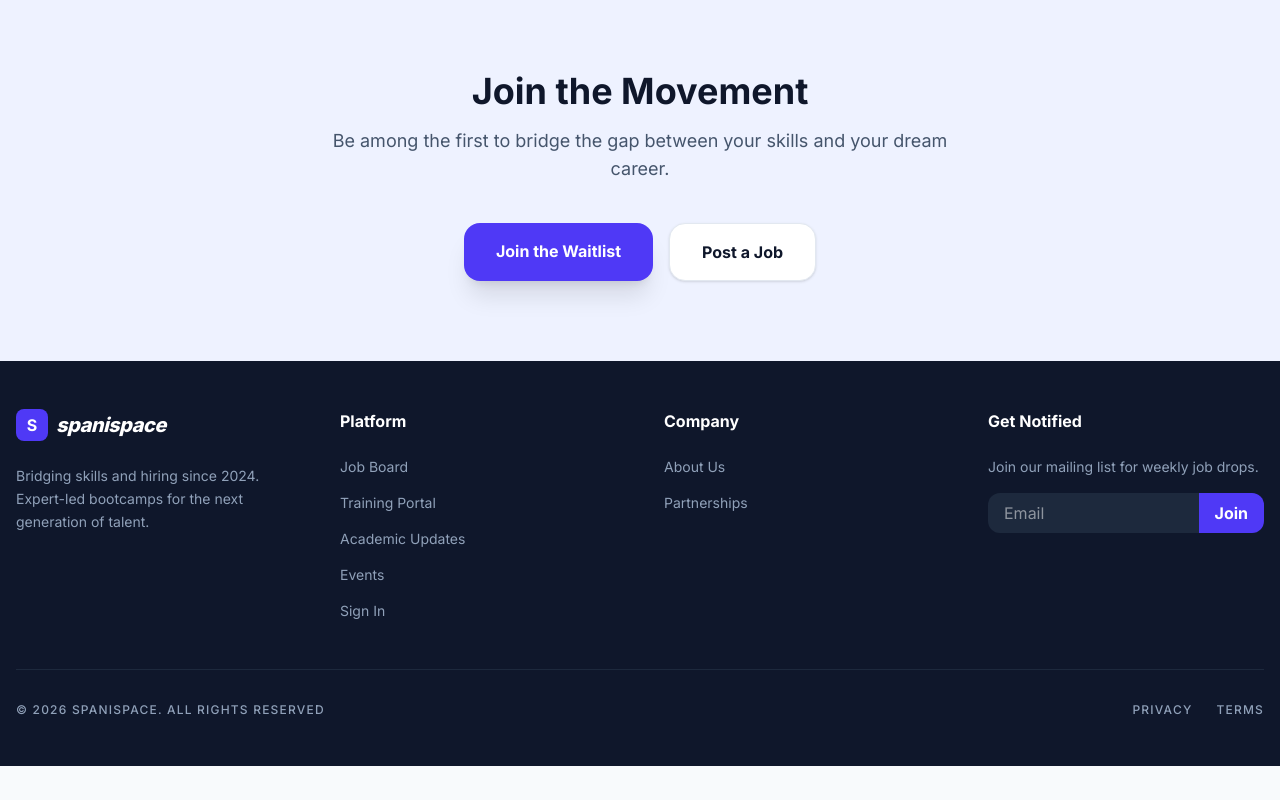
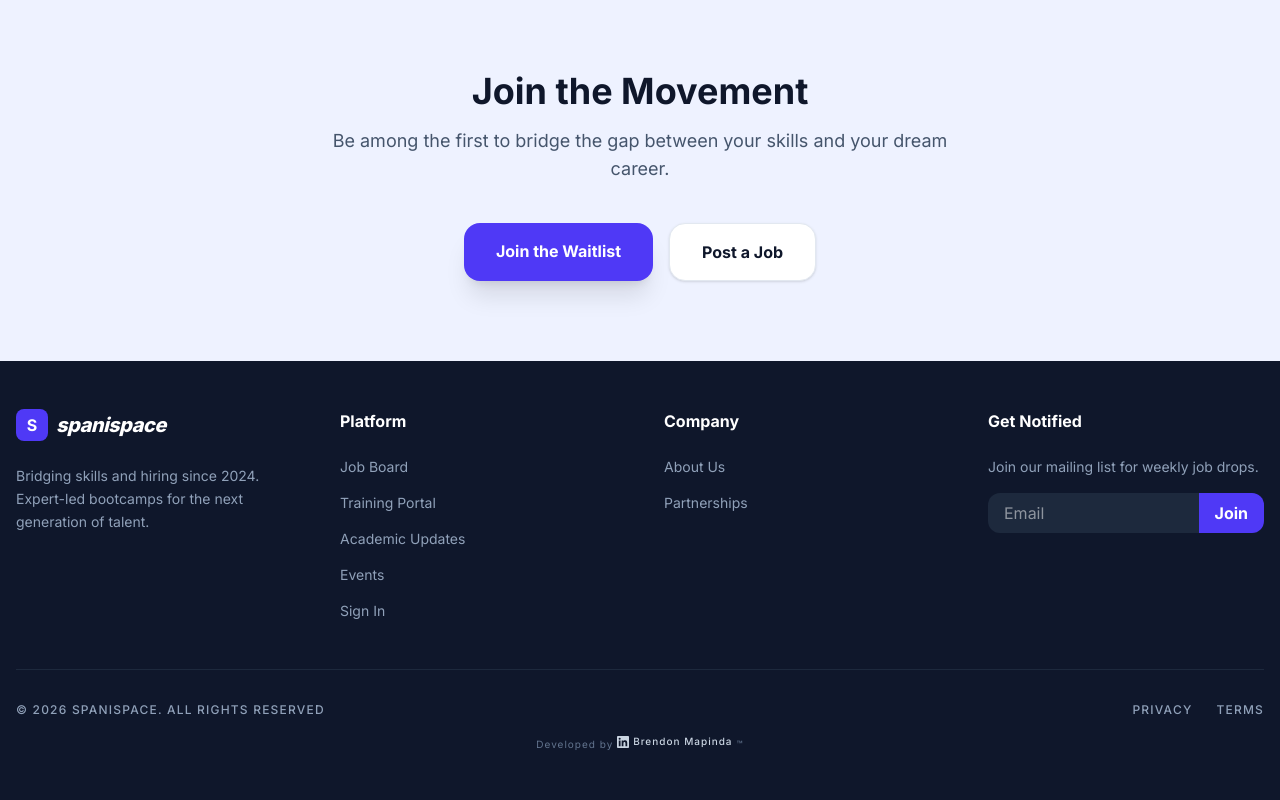
Before and after one commit to linmucassi/spanispace, a Next.js app: page / in a window 1280 px wide. Shown: the part 3505-4305 px from the top of the page. Before the commit the page ends 4271 px from the top, so only its background shows below. Built offline with nearby package versions, Linux system fonts and the light colour scheme; no server answers; the database is empty.

Commit message:
feat: footer credit with LinkedIn link
Adds a "Developed by Brendon Mapinda™" line beneath the existing copyright,
linking to the LinkedIn profile. Uses the LinkedIn glyph and rel="author"
for crawler attribution.

```diff
--- a/components/Footer.tsx
+++ b/components/Footer.tsx
@@ -153,11 +153,11 @@ const Footer: React.FC = () => {
           )}
         </div>
       </div>
-      <div className="max-w-7xl mx-auto border-t border-slate-800 mt-12 pt-8 flex flex-col md:flex-row justify-between text-xs font-medium uppercase tracking-widest">
+      <div className="max-w-7xl mx-auto border-t border-slate-800 mt-12 pt-8 flex flex-col md:flex-row justify-between text-xs font-medium uppercase tracking-widest gap-4">
         <p>
           &copy; {currentYear} SPANISPACE. {t('footer.allRightsReserved')}
         </p>
-        <div className="flex space-x-6 mt-4 md:mt-0">
+        <div className="flex space-x-6">
           <Link href="/privacy" className="hover:text-white transition-colors">
             {t('footer.privacy')}
           </Link>
@@ -166,6 +166,27 @@ const Footer: React.FC = () => {
           </Link>
         </div>
       </div>
+      <div className="max-w-7xl mx-auto mt-4 text-center text-[10px] tracking-widest text-slate-500 normal-case">
+        <span>Developed by </span>
+        <a
+          href="https://www.linkedin.com/in/brendon-mapinda-20b6911a0/"
+          target="_blank"
+          rel="noopener noreferrer author"
+          className="inline-flex items-center gap-1 text-slate-300 hover:text-white transition-colors font-medium"
+          aria-label="Developed by Brendon Mapinda — LinkedIn profile"
+        >
+          <svg
+            className="w-3 h-3"
+            viewBox="0 0 24 24"
+            fill="currentColor"
+            aria-hidden="true"
+          >
+            <path d="M20.447 20.452h-3.554v-5.569c0-1.328-.027-3.037-1.852-3.037-1.853 0-2.136 1.445-2.136 2.939v5.667H9.351V9h3.414v1.561h.046c.477-.9 1.637-1.85 3.37-1.85 3.601 0 4.267 2.37 4.267 5.455v6.286zM5.337 7.433a2.062 2.062 0 01-2.063-2.065 2.063 2.063 0 112.063 2.065zm1.782 13.019H3.555V9h3.564v11.452zM22.225 0H1.771C.792 0 0 .774 0 1.729v20.542C0 23.227.792 24 1.771 24h20.451C23.2 24 24 23.227 24 22.271V1.729C24 .774 23.2 0 22.222 0h.003z" />
+          </svg>
+          Brendon Mapinda
+        </a>
+        <span className="ml-1">&trade;</span>
+      </div>
     </footer>
   );
 };
```
